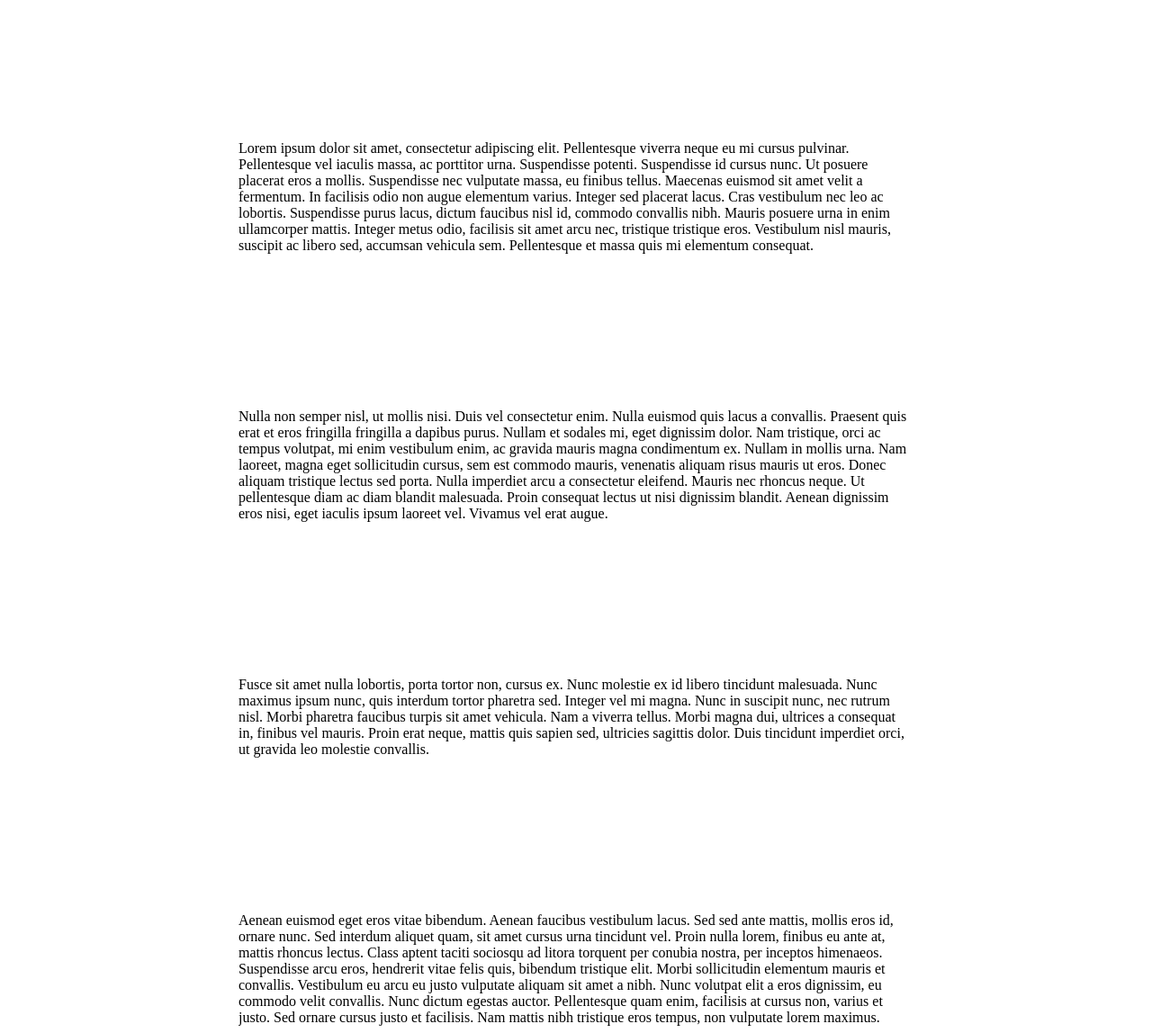
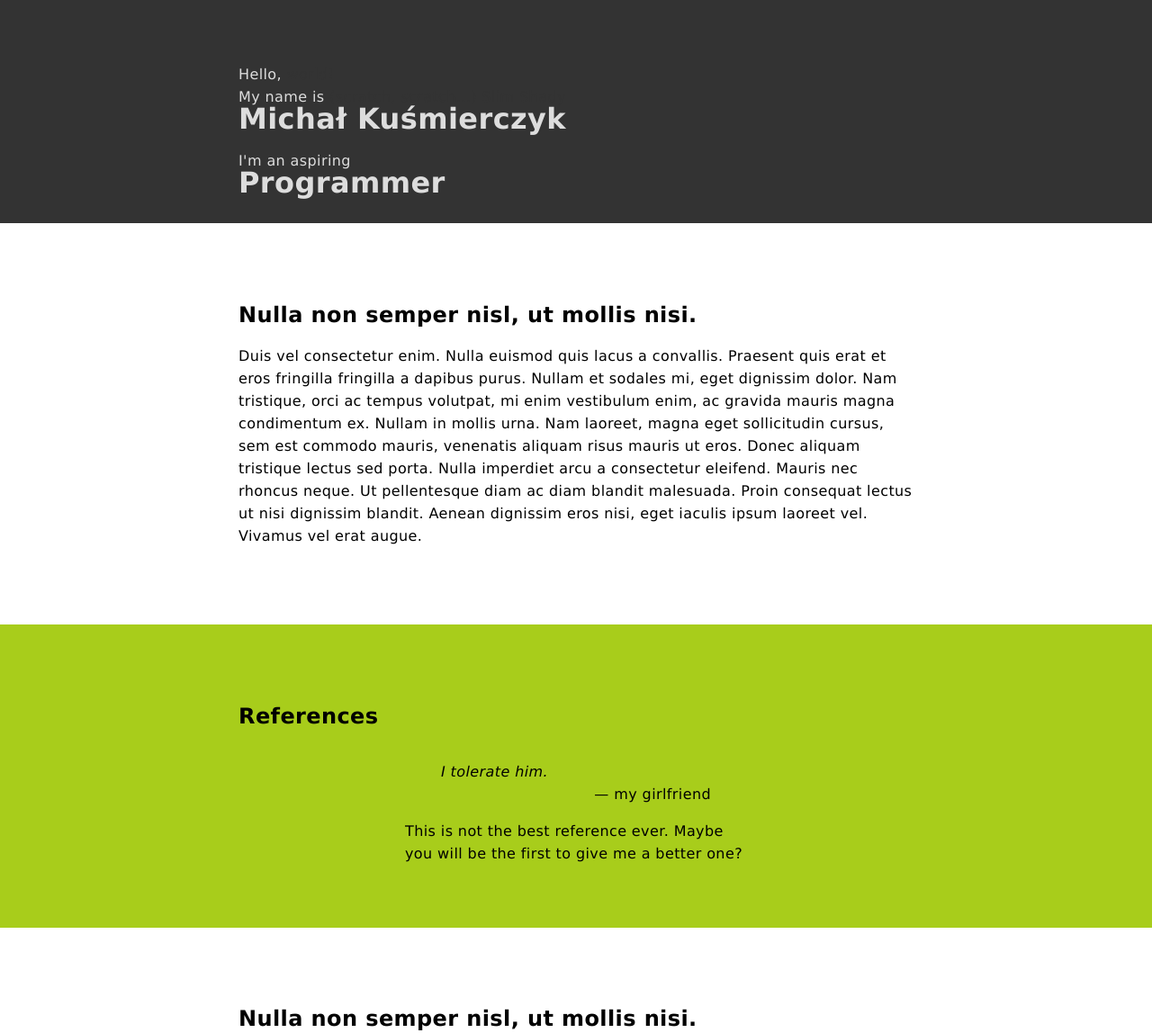
Before and after one commit to mkusm/kusm-name, a plain HTML site: page index.html in a window 1280 px wide. Shown: the top 1148 px of the page at 90% size. Drawn offline with Linux system fonts and the light colour scheme.

Commit message:
Made row classes Added test background colors Header and references text

```diff
--- a/css/main.css
+++ b/css/main.css
@@ -1,36 +1,114 @@
-body {
-  /*font-family: 'Lato', 'Avenir', sans-serif;
+body {/*
+  font-family: 'Lato', 'Avenir', sans-serif;
   font-weight: 400;
-  font-size: 15px;
-  letter-spacing: .5px;
-  line-height: 25px;*/
+  font-size: 15px;*/
+  letter-spacing: .4px;
+  line-height: 25px;
+	font-family: Verdana, sans-serif;
   margin: 0;
   padding: 0;
 }
 
-div {
-  padding-top: 70px;
-  padding-bottom: 70px;
+h1 {
+	margin-top: 0px;
+}
+
+blockquote {
+  font-style: italic;
+}
+
+blockquote:after {
+  font-style: normal;
+  text-align: right;
+  display: block;
+  content: " — " attr(cite);
+}
+
+
+.content {
   margin-left: auto;
   margin-right: auto;
   overflow: auto;
 }
+
+.row {
+	padding-top: 70px;
+  padding-bottom: 70px;
+}
+
+.row.green-1 {
+	background-color: #005A31;
+	color: #DDD;
+}
+
+.row.green-2 {
+	background-color: #A8CD1B;
+}
+
+.row.green-3 {
+	background-color: #CBE32D;
+}
+
+.row.green-4 {
+	background-color: #F3FAB6;
+}
+
+.row.dark {
+	background-color: #333;
+	color: #DDD;
+}
+
+.header {
+
+}
+
+.hidden.green-1 {
+	color: #005A31;
+}
+
+.hidden.green-1:hover {
+	color: #DDD;
+}
+
+.hidden.dark {
+	color: #333;
+}
+
+.hidden.dark:hover {
+	color: #DDD;
+}
+
+
+
+#head {
+	padding-bottom: 10px;
+}
+
+#references {
+  max-width: 380px;
+  margin-left: auto;
+  margin-right: auto;
+  overflow: auto;
+}
+
+
+
 /******************************************************************************/
 /** Wide screen **/
-/*@media (min-width: 992px) {
-	div {
+@media (min-width: 992px) {
+	.content {
 		max-width: 970px;
 	}
-}*/
+}
 /** Above iPad **/
 @media (min-width: 768px) {
-	div {
+	.content {
 		max-width: 750px;
 	}
 }
 /** Mobile-ish **/
-@media (max-width: 767px) {
+/*@media (max-width: 767px) {
 	body {
 		padding: 40px 15px 100px;
 	}
-}
+}*/
--- a/index.html
+++ b/index.html
@@ -5,31 +5,51 @@
   <link rel="stylesheet" href="css/main.css">
 </head>
 <body>
-<div>
-	<div>
+<div class="row dark" id="head">
+	<div class="content">
+
+		Hello, <span class="hidden dark">world!</span><br>
+		My name is <span class="hidden dark">(scratch, scratch...) Slim Shady</span>
+		<h1>Michał Kuśmierczyk</h1>
+
+		I'm an aspiring
+		<h1>Programmer</h1>
+
+	</div>
+</div>
+<div class="row">
+	<div class="content">
 		<p>
-			Lorem ipsum dolor sit amet, consectetur adipiscing elit. Pellentesque viverra neque eu mi cursus pulvinar. Pellentesque vel iaculis massa, ac porttitor urna. Suspendisse potenti. Suspendisse id cursus nunc. Ut posuere placerat eros a mollis. Suspendisse nec vulputate massa, eu finibus tellus. Maecenas euismod sit amet velit a fermentum. In facilisis odio non augue elementum varius. Integer sed placerat lacus. Cras vestibulum nec leo ac lobortis. Suspendisse purus lacus, dictum faucibus nisl id, commodo convallis nibh. Mauris posuere urna in enim ullamcorper mattis. Integer metus odio, facilisis sit amet arcu nec, tristique tristique eros. Vestibulum nisl mauris, suscipit ac libero sed, accumsan vehicula sem. Pellentesque et massa quis mi elementum consequat.
+			<h2 class="header">Nulla non semper nisl, ut mollis nisi.</h2>
+			Duis vel consectetur enim. Nulla euismod quis lacus a convallis. Praesent quis erat et eros fringilla fringilla a dapibus purus. Nullam et sodales mi, eget dignissim dolor. Nam tristique, orci ac tempus volutpat, mi enim vestibulum enim, ac gravida mauris magna condimentum ex. Nullam in mollis urna. Nam laoreet, magna eget sollicitudin cursus, sem est commodo mauris, venenatis aliquam risus mauris ut eros. Donec aliquam tristique lectus sed porta. Nulla imperdiet arcu a consectetur eleifend. Mauris nec rhoncus neque. Ut pellentesque diam ac diam blandit malesuada. Proin consequat lectus ut nisi dignissim blandit. Aenean dignissim eros nisi, eget iaculis ipsum laoreet vel. Vivamus vel erat augue.
 		</p>
 	</div>
-	<div>
+</div>
+<div class="row green-2">
+	<div class="content">
+		<h2 class="header">References</h2>
+		<div id="references">
+			<blockquote cite="my girlfriend">I tolerate him.</blockquote>
+			This is not the best reference ever. Maybe you will be the first to give me a better one?
+		</div>
+	</div>
+</div>
+<div class="row">
+	<div class="content">
 		<p>
-			Nulla non semper nisl, ut mollis nisi. Duis vel consectetur enim. Nulla euismod quis lacus a convallis. Praesent quis erat et eros fringilla fringilla a dapibus purus. Nullam et sodales mi, eget dignissim dolor. Nam tristique, orci ac tempus volutpat, mi enim vestibulum enim, ac gravida mauris magna condimentum ex. Nullam in mollis urna. Nam laoreet, magna eget sollicitudin cursus, sem est commodo mauris, venenatis aliquam risus mauris ut eros. Donec aliquam tristique lectus sed porta. Nulla imperdiet arcu a consectetur eleifend. Mauris nec rhoncus neque. Ut pellentesque diam ac diam blandit malesuada. Proin consequat lectus ut nisi dignissim blandit. Aenean dignissim eros nisi, eget iaculis ipsum laoreet vel. Vivamus vel erat augue.
-		</p>
-	</div>
-	<div>
-		<p>
-			Fusce sit amet nulla lobortis, porta tortor non, cursus ex. Nunc molestie ex id libero tincidunt malesuada. Nunc maximus ipsum nunc, quis interdum tortor pharetra sed. Integer vel mi magna. Nunc in suscipit nunc, nec rutrum nisl. Morbi pharetra faucibus turpis sit amet vehicula. Nam a viverra tellus. Morbi magna dui, ultrices a consequat in, finibus vel mauris. Proin erat neque, mattis quis sapien sed, ultricies sagittis dolor. Duis tincidunt imperdiet orci, ut gravida leo molestie convallis.
-		</p>
-	</div>
-	<div>
-		<p>
+			<h2 class="header">Nulla non semper nisl, ut mollis nisi.</h2>
 			Aenean euismod eget eros vitae bibendum. Aenean faucibus vestibulum lacus. Sed sed ante mattis, mollis eros id, ornare nunc. Sed interdum aliquet quam, sit amet cursus urna tincidunt vel. Proin nulla lorem, finibus eu ante at, mattis rhoncus lectus. Class aptent taciti sociosqu ad litora torquent per conubia nostra, per inceptos himenaeos. Suspendisse arcu eros, hendrerit vitae felis quis, bibendum tristique elit. Morbi sollicitudin elementum mauris et convallis. Vestibulum eu arcu eu justo vulputate aliquam sit amet a nibh. Nunc volutpat elit a eros dignissim, eu commodo velit convallis. Nunc dictum egestas auctor. Pellentesque quam enim, facilisis at cursus non, varius et justo. Sed ornare cursus justo et facilisis. Nam mattis nibh tristique eros tempus, non vulputate lorem maximus.
 		</p>
 	</div>
-	<div>
+</div>
+<div class="row dark">
+	<div class="content">
 		<p>
+			<h2 class="header">Nulla non semper nisl, ut mollis nisi.</h2>
 			Curabitur et nisl faucibus, pretium lectus nec, maximus purus. Sed vehicula in diam suscipit molestie. Quisque vitae bibendum orci. Vestibulum quam nibh, tempor nec posuere et, auctor vitae mi. Suspendisse potenti. Nam luctus dui in arcu vehicula vehicula. Curabitur tempor nulla ut sem porta interdum. Nulla at consectetur velit, sed egestas orci. Cras sem urna, vulputate sit amet mi quis, lacinia vestibulum mi. Pellentesque risus erat, ultrices eu luctus at, finibus ut lorem. Cras eu egestas justo. Donec lectus mi, fringilla varius volutpat ac, ultrices quis eros. Cras tristique vulputate ante convallis egestas. Quisque rhoncus velit quis odio convallis, vitae sollicitudin magna mollis. Vivamus porttitor tincidunt tincidunt.
 		</p>
+
+		<a href="http://liteweb.neocities.org/">why is this site so simple and good-looking?</a>
 	</div>
 </div>
 </body></html>
```
